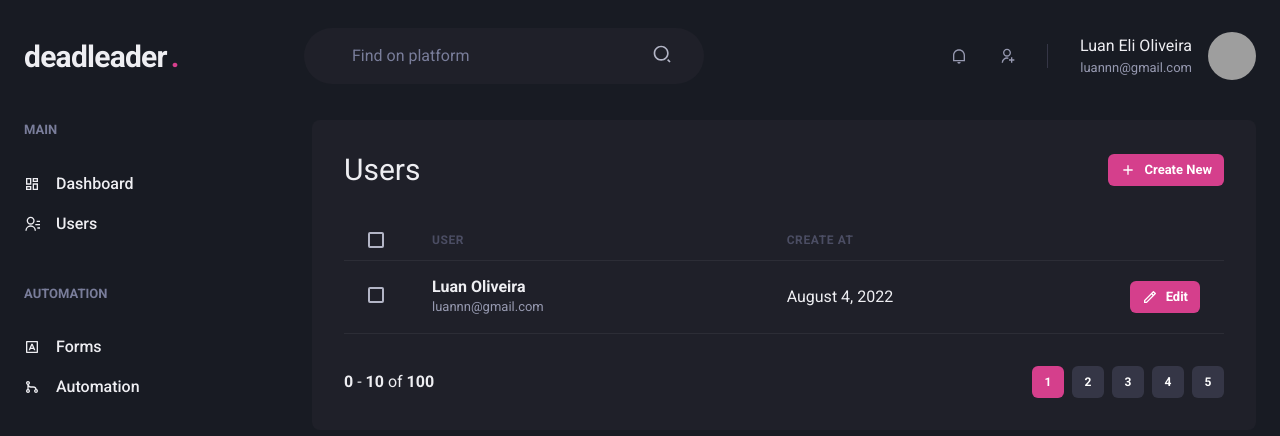
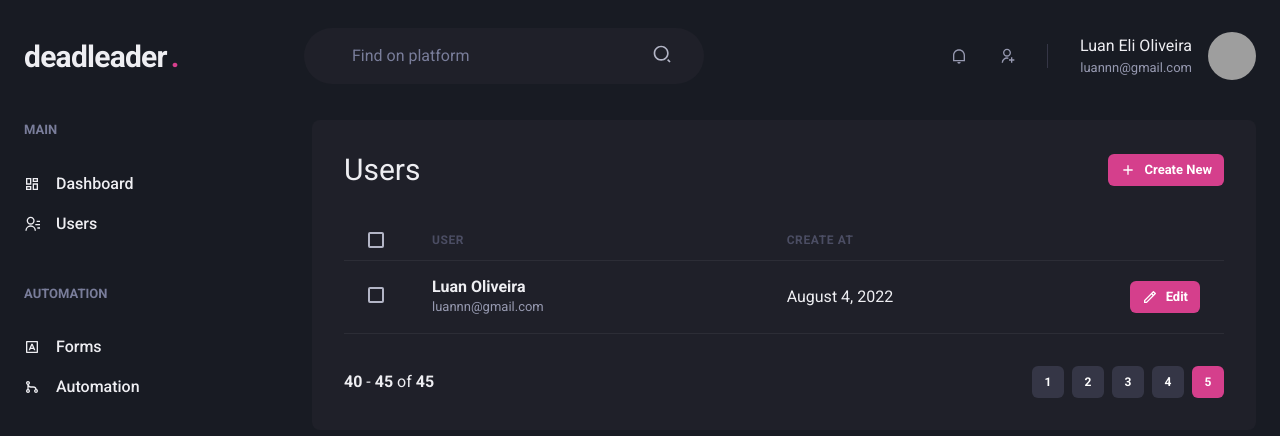
Before and after one commit to luanelioliveira/deadleader, a Next.js app: page /users in a window 1280 px wide. Shown: the top 436 px of the page. Built offline with nearby package versions, Linux system fonts and the light colour scheme; grey boxes are pictures that could not be loaded.

Commit message:
separate pagination component

```diff
--- a/src/components/Pagination.tsx
+++ /dev/null
@@ -1,18 +0,0 @@
-import { Box, Button, Stack } from "@chakra-ui/react";
-
-export function Pagination() {
-  return (
-    <Stack direction="row" mt={8} justify="space-between" align="center" spacing={6}>
-      <Box>
-        <strong>0</strong> - <strong>10</strong> of <strong>100</strong>
-      </Box>
-      <Stack direction="row" spacing={2}>
-        <Button size="sm" fontSize="xs" w={4} colorScheme="pink" disabled _disabled={{ bg: 'pink.500', cursor: 'default' }}>1</Button>
-        <Button size="sm" fontSize="xs" w={4} colorScheme="pink" bg="gray.700" _hover={{ bg: 'gray.500' }}>2</Button>
-        <Button size="sm" fontSize="xs" w={4} colorScheme="pink" bg="gray.700" _hover={{ bg: 'gray.500' }}>3</Button>
-        <Button size="sm" fontSize="xs" w={4} colorScheme="pink" bg="gray.700" _hover={{ bg: 'gray.500' }}>4</Button>
-        <Button size="sm" fontSize="xs" w={4} colorScheme="pink" bg="gray.700" _hover={{ bg: 'gray.500' }}>5</Button>
-      </Stack>
-    </Stack>
-  )
-}
--- /dev/null
+++ b/src/components/Pagination/PaginationItem.tsx
@@ -0,0 +1,21 @@
+import { Box, Button, Stack } from "@chakra-ui/react";
+
+interface PaginationItemProps {
+  isCurrent?: boolean
+  number: number
+}
+
+export function PaginationItem({ isCurrent = false, number }: PaginationItemProps) {
+  if (isCurrent) {
+    return (
+      <Button size="sm" fontSize="xs" w={4} colorScheme="pink" disabled _disabled={{ bg: 'pink.500', cursor: 'default' }}>
+        {number}
+      </Button>
+    )
+  }
+  return (
+    <Button size="sm" fontSize="xs" w={4} colorScheme="pink" bg="gray.700" _hover={{ bg: 'gray.500' }}>
+      {number}
+    </Button>
+  )
+}
--- /dev/null
+++ b/src/components/Pagination/index.tsx
@@ -0,0 +1,31 @@
+import { Box, Button, Stack } from "@chakra-ui/react";
+import { PaginationItem } from "./PaginationItem";
+
+interface PaginationProps {
+  itemsPerPage: number
+  totalItems: number
+  pageCurrent: number
+}
+
+export function Pagination({ itemsPerPage, totalItems, pageCurrent }: PaginationProps) {
+  const totalPages = Math.round(totalItems / itemsPerPage)
+
+  const pageStart = (pageCurrent - 1) * itemsPerPage
+
+  let pageEnd = (pageStart + itemsPerPage)
+
+  if (pageEnd > totalItems) {
+    pageEnd = totalItems
+  }
+
+  return (
+    <Stack direction="row" mt={8} justify="space-between" align="center" spacing={6}>
+      <Box>
+        <strong>{pageStart}</strong> - <strong>{pageEnd}</strong> of <strong>{totalItems}</strong>
+      </Box>
+      <Stack direction="row" spacing={2}>
+        {Array.from({ length: totalPages }).map((_, page) => <PaginationItem isCurrent={page + 1 === pageCurrent} number={page+1} />)}
+      </Stack>
+    </Stack>
+  )
+}
--- a/src/components/Sidebar.tsx
+++ /dev/null
@@ -1,38 +0,0 @@
-import { Box, Icon, Link, Stack, Text } from "@chakra-ui/react"
-import { RiDashboardLine, RiContactsLine, RiInputMethodLine, RiGitMergeLine  } from 'react-icons/ri';
-
-
-export function Sidebar() {
-  return (
-    <Box as="aside" w={64} mr={8}>
-      <Stack spacing={12} align="flex-start">
-        <Box>
-          <Text fontWeight="bold" color="gray.400" fontSize="small">MAIN</Text>
-          <Stack spacing={4} mt={8} align="stretch">
-            <Link display="flex" alignItems="center">
-              <Icon as={RiDashboardLine} />
-              <Text ml={4} fontWeight="medium">Dashboard</Text>
-            </Link>
-            <Link display="flex" alignItems="center">
-              <Icon as={RiContactsLine} />
-              <Text ml={4} fontWeight="medium">Users</Text>
-            </Link>
-          </Stack>
-        </Box>
-        <Box>
-          <Text fontWeight="bold" color="gray.400" fontSize="small">AUTOMATION</Text>
-          <Stack spacing={4} mt={8} align="stretch">
-            <Link display="flex" alignItems="center">
-              <Icon as={RiInputMethodLine} />
-              <Text ml={4} fontWeight="medium">Forms</Text>
-            </Link>
-            <Link display="flex" alignItems="center">
-              <Icon as={RiGitMergeLine} />
-              <Text ml={4} fontWeight="medium">Automation</Text>
-            </Link>
-          </Stack>
-        </Box>
-      </Stack>
-    </Box>
-  );
-}
--- /dev/null
+++ b/src/components/Sidebar/NavLink.tsx
@@ -0,0 +1,17 @@
+import { ElementType } from "react";
+
+import { Icon, Link, Text, LinkProps as ChakraLinkProps } from "@chakra-ui/react"
+
+interface NavLinkProps extends ChakraLinkProps {
+  label: string
+  icon: ElementType
+}
+
+export function NavLink({ label, icon, ...rest }: NavLinkProps) {
+  return (
+    <Link display="flex" alignItems="center"{...rest}>
+      <Icon as={icon} />
+      <Text ml={4} fontWeight="medium">{label}</Text>
+    </Link>
+  )
+}
--- /dev/null
+++ b/src/components/Sidebar/NavSection.tsx
@@ -0,0 +1,19 @@
+import { ReactNode } from "react";
+
+import { Box, Stack, Text } from "@chakra-ui/react"
+
+interface NavSectionProps {
+  title: string
+  children: ReactNode
+}
+
+export function NavSection({ title, children }: NavSectionProps) {
+  return (
+    <Box>
+    <Text fontWeight="bold" color="gray.400" fontSize="small">{title}</Text>
+    <Stack spacing={4} mt={8} align="stretch">
+      {children}
+    </Stack>
+  </Box>
+  )
+}
--- /dev/null
+++ b/src/components/Sidebar/index.tsx
@@ -0,0 +1,21 @@
+import { Box, Icon, Link, Stack, Text } from "@chakra-ui/react"
+import { RiDashboardLine, RiContactsLine, RiInputMethodLine, RiGitMergeLine  } from 'react-icons/ri';
+import { NavLink } from "./NavLink";
+import { NavSection } from "./NavSection";
+
+export function Sidebar() {
+  return (
+    <Box as="aside" w={64} mr={8}>
+      <Stack spacing={12} align="flex-start">
+        <NavSection title="MAIN">
+          <NavLink label="Dashboard" icon={RiDashboardLine} />
+          <NavLink label="Users" icon={RiContactsLine} />
+        </NavSection>
+        <NavSection title="AUTOMATION">
+          <NavLink label="Forms" icon={RiInputMethodLine} />
+          <NavLink label="Automation" icon={RiGitMergeLine} />
+        </NavSection>
+      </Stack>
+    </Box>
+  );
+}
--- a/src/pages/users/index.tsx
+++ b/src/pages/users/index.tsx
@@ -55,7 +55,7 @@ export default function UserList() {
             </Tbody>
           </Table>
 
-          <Pagination />
+          <Pagination itemsPerPage={10} totalItems={45} pageCurrent={5} />
         </Box>
       </Flex>
     </Box>
```
